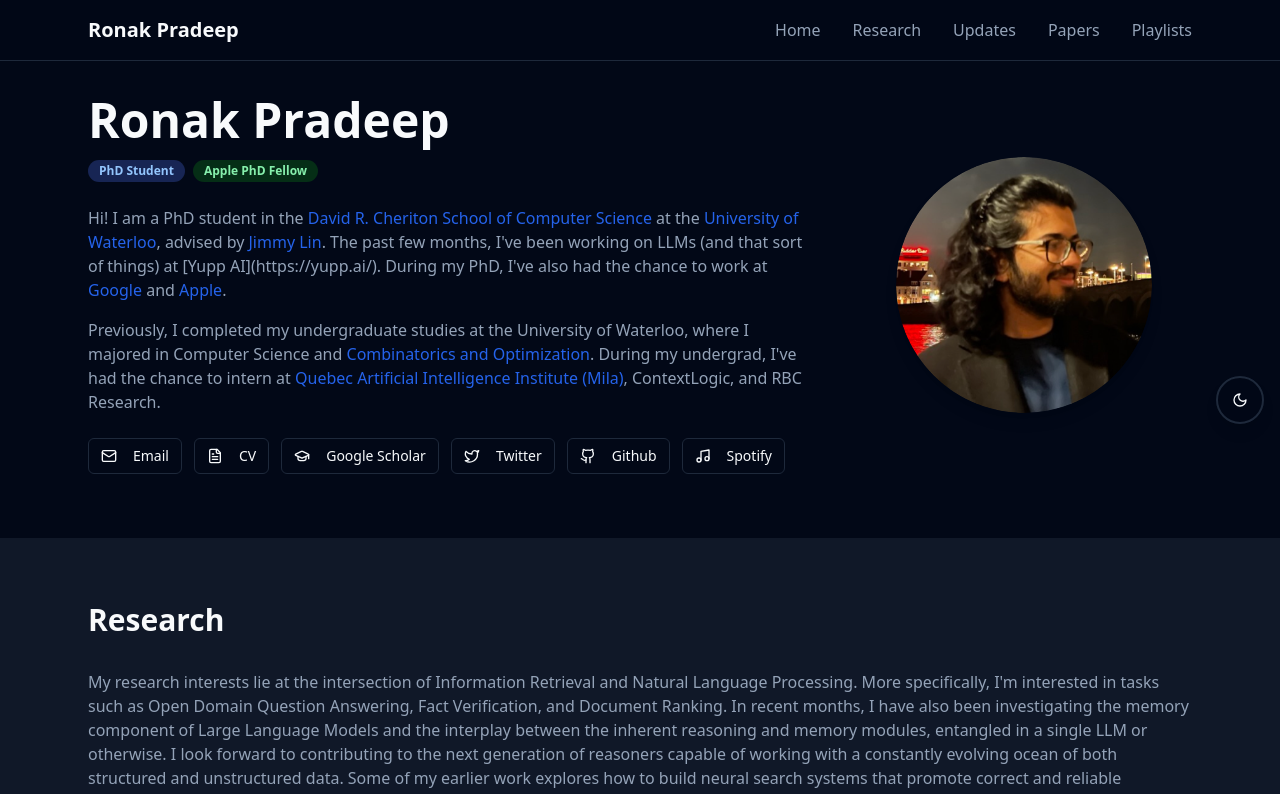
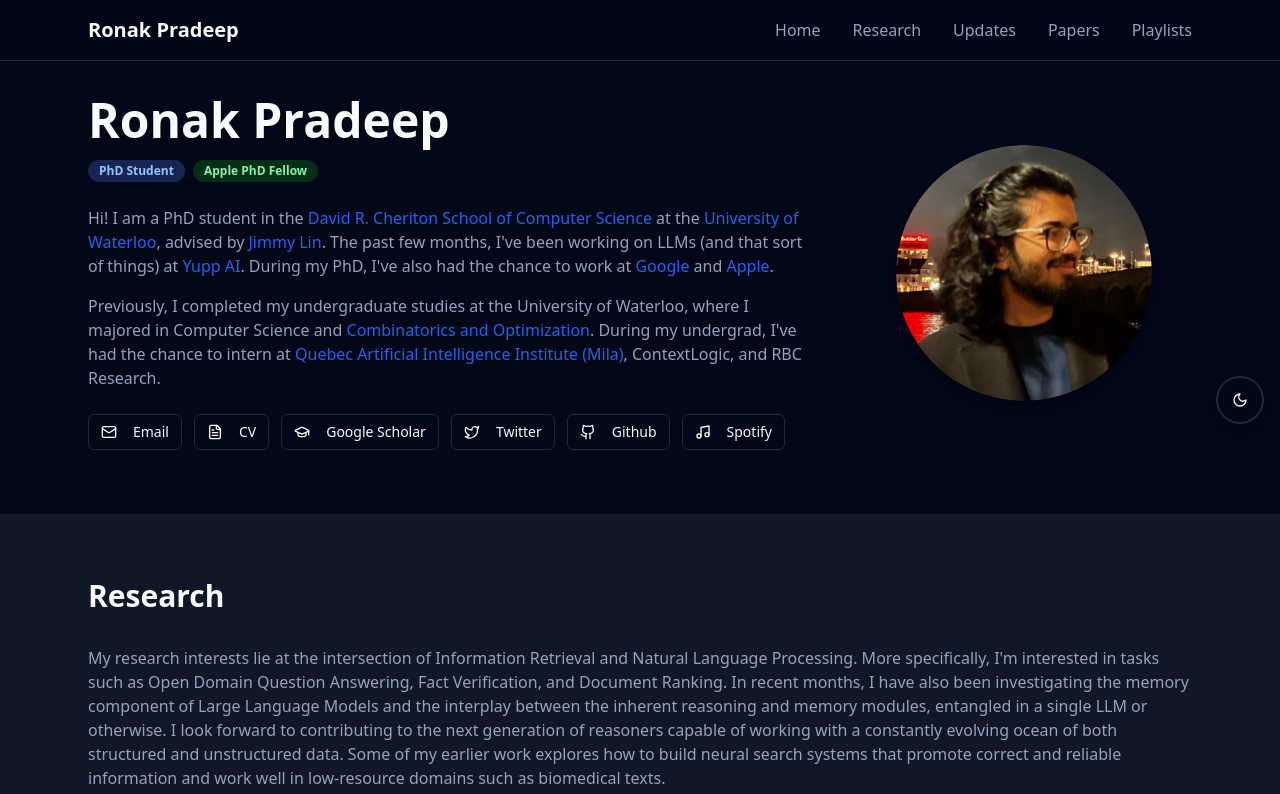
Before and after one commit to ronakice/ronakice.github.io, a Next.js app: page / in a window 1280 px wide. Shown: the top 794 px of the page. Built offline with nearby package versions, Linux system fonts and the light colour scheme.

Commit message:
Update website

```diff
--- a/app/page.tsx
+++ b/app/page.tsx
@@ -70,7 +70,11 @@ export default function HomePage() {
                   >
                     Jimmy Lin
                   </Link>
-                  . The past few months, I've been working on LLMs (and that sort of things) at [Yupp AI](https://yupp.ai/). During my PhD, I've also had the chance to work at{" "}
+                  . The past few months, I've been working on LLMs (and that sort of things) at{" "}
+                  <Link href="https://yupp.ai/" className="text-blue-600 hover:text-blue-800">
+                    Yupp AI
+                  </Link>
+                  . During my PhD, I've also had the chance to work at{" "}
                   <Link href="https://research.google/" className="text-blue-600 hover:text-blue-800">
                     Google
                   </Link>{" "}
```
